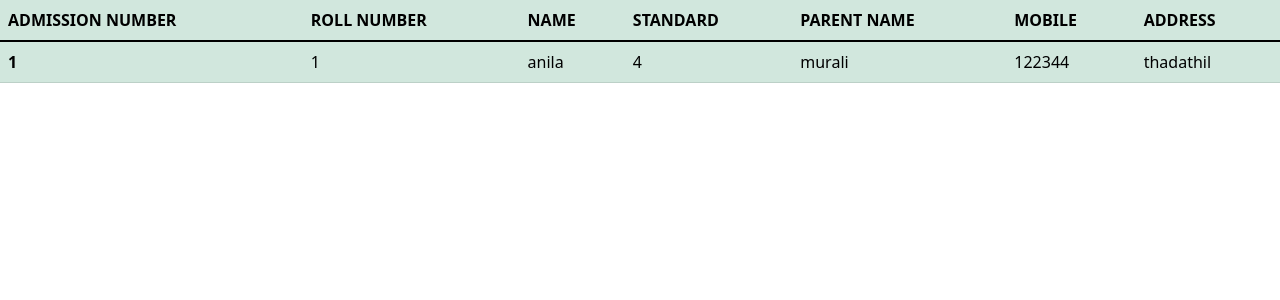
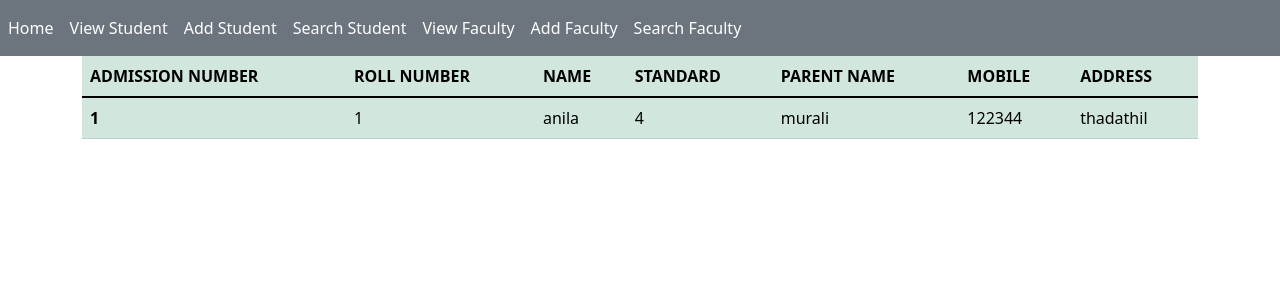
Before and after one commit to anilamurali/School-Management-App, a React (Create React App) app: page /studentview in a window 1280 px wide. Shown: the top 300 px of the page. Built offline with nearby package versions, Linux system fonts and the light colour scheme.

Commit message:
Second commit

```diff
--- a/public/test.html
+++ b/public/test.html
@@ -73,3 +73,8 @@
     </div>
   </div>
 </div>
+<div class="container">
+  <div class="row">
+    <div class="col col-12 col-sm-12 col-md-12 col-lg-12 col-lg-12 col-xl-12 col-xxl-12"></div>
+  </div>
+</div>
--- a/src/Component/Addfacutly.js
+++ b/src/Component/Addfacutly.js
@@ -1,4 +1,5 @@
 import React, { useState } from 'react'
+import Header from './Header'
 
 const Addfacutly = () => {
     var [name,setName]=useState("")
@@ -13,6 +14,7 @@ const Addfacutly = () => {
     }
   return (
     <div>
+      <Header/>
         <div class="container">
   <div class="row">
     <div class="col col-12 col-sm-12 col-md-12 col-lg-12 col-xl-12 col-xxl-12">
--- a/src/Component/Addstudent.js
+++ b/src/Component/Addstudent.js
@@ -1,4 +1,5 @@
 import React, { useState } from 'react'
+import Header from './Header'
 
 const Addstudent = () => {
   var [admno,setAdmno]=useState("")
@@ -14,6 +15,7 @@ const Addstudent = () => {
   }
   return (
     <div>
+      <Header/>
         <div class="container">
   <div class="row">
     <div class="col col-12 col-sm-12 col-md-12 col-lg-12 col-xl-12 col-xxl-12">
--- a/src/Component/Header.js
+++ b/src/Component/Header.js
@@ -5,14 +5,14 @@ const Header = () => {
   return (
     <div>
         <nav class="navbar navbar-expand-lg navbar-dark bg-secondary">
-  <a class="navbar-brand" href="#">Navbar</a>
+
   <button class="navbar-toggler" type="button" data-toggle="collapse" data-target="#navbarNav" aria-controls="navbarNav" aria-expanded="false" aria-label="Toggle navigation">
     <span class="navbar-toggler-icon"></span>
   </button>
   <div class="collapse navbar-collapse" id="navbarNav">
     <ul class="navbar-nav">
       <li class="nav-item active">
-        <Link class="nav-link active" to='/' >Home <span class="sr-only">(current)</span></Link>
+        <Link class="nav-link active" to='/' >Home</Link>
       </li>
       <li class="nav-item">
         <Link class="nav-link active" to='/studentview'>View Student</Link>
--- a/src/Component/Home.js
+++ b/src/Component/Home.js
@@ -1,4 +1,5 @@
 import React, { useState } from 'react'
+import Header from './Header'
 
 const Home = () => {
   var [uname,setUname]=useState("")
@@ -10,6 +11,7 @@ const Home = () => {
 
   return (
     <div>
+      <Header/>
       <div class="container">
     <div class="row">
         <div class="col col-12 col-sm-12 col-md-12 col-lg-12 col-xl-12 col-xxl-12">
--- a/src/Component/Studentsearch.js
+++ b/src/Component/Studentsearch.js
@@ -1,4 +1,5 @@
 import React, { useState } from 'react'
+import Header from './Header'
 
 const Studentsearch = () => {
     var [admno,setAdmno]=useState("")
@@ -8,6 +9,7 @@ const Studentsearch = () => {
     }
   return (
     <div>
+      <Header/>
         <div class="container">
   <div class="row">
     <div class="col col-12 col-sm-12 col-md-12 col-lg-12 col-xl-12 col-xxl-12">
--- a/src/Component/Viewfaculty.js
+++ b/src/Component/Viewfaculty.js
@@ -1,4 +1,5 @@
 import React from 'react'
+import Header from './Header'
 
 const Viewfaculty = () => {
     const data=[{
@@ -12,7 +13,11 @@ const Viewfaculty = () => {
 }]
   return (
     <div>
-        <table class="table table-hover table-success">
+      <Header/>
+      <div class="container">
+  <div class="row">
+    <div class="col col-12 col-sm-12 col-md-12 col-lg-12 col-lg-12 col-xl-12 col-xxl-12">
+    <table class="table table-hover table-success">
   <thead>
     <tr>
       <th scope="col">NAME</th>
@@ -42,6 +47,10 @@ const Viewfaculty = () => {
   </tbody>
 </table>
     </div>
+  </div>
+</div>
+
+    </div>
   )
 }
 
--- a/src/Component/Viewstudent.js
+++ b/src/Component/Viewstudent.js
@@ -1,4 +1,5 @@
 import React from 'react'
+import Header from './Header'
 
 const Viewstudent = () => {
     const data=[{
@@ -13,7 +14,11 @@ const Viewstudent = () => {
 }]
   return (
     <div>
-        <table class="table table-hover table-success">
+      <Header/>
+      <div class="container">
+  <div class="row">
+    <div class="col col-12 col-sm-12 col-md-12 col-lg-12 col-lg-12 col-xl-12 col-xxl-12">
+    <table class="table table-hover table-success">
   <thead>
     <tr>
       <th scope="col">ADMISSION NUMBER</th>
@@ -43,6 +48,10 @@ const Viewstudent = () => {
   </tbody>
 </table>
     </div>
+  </div>
+</div>
+
+    </div>
   )
 }
 
```
